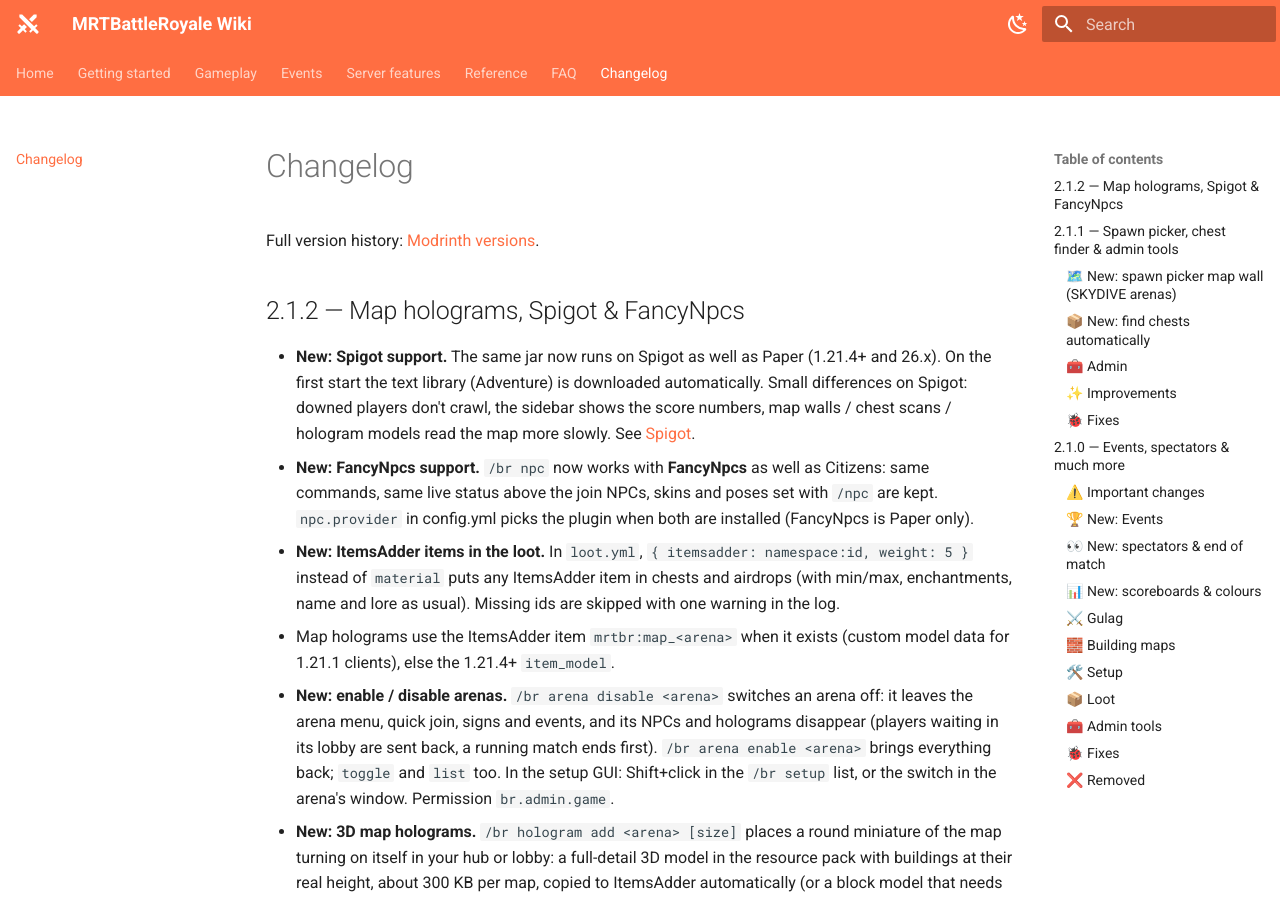
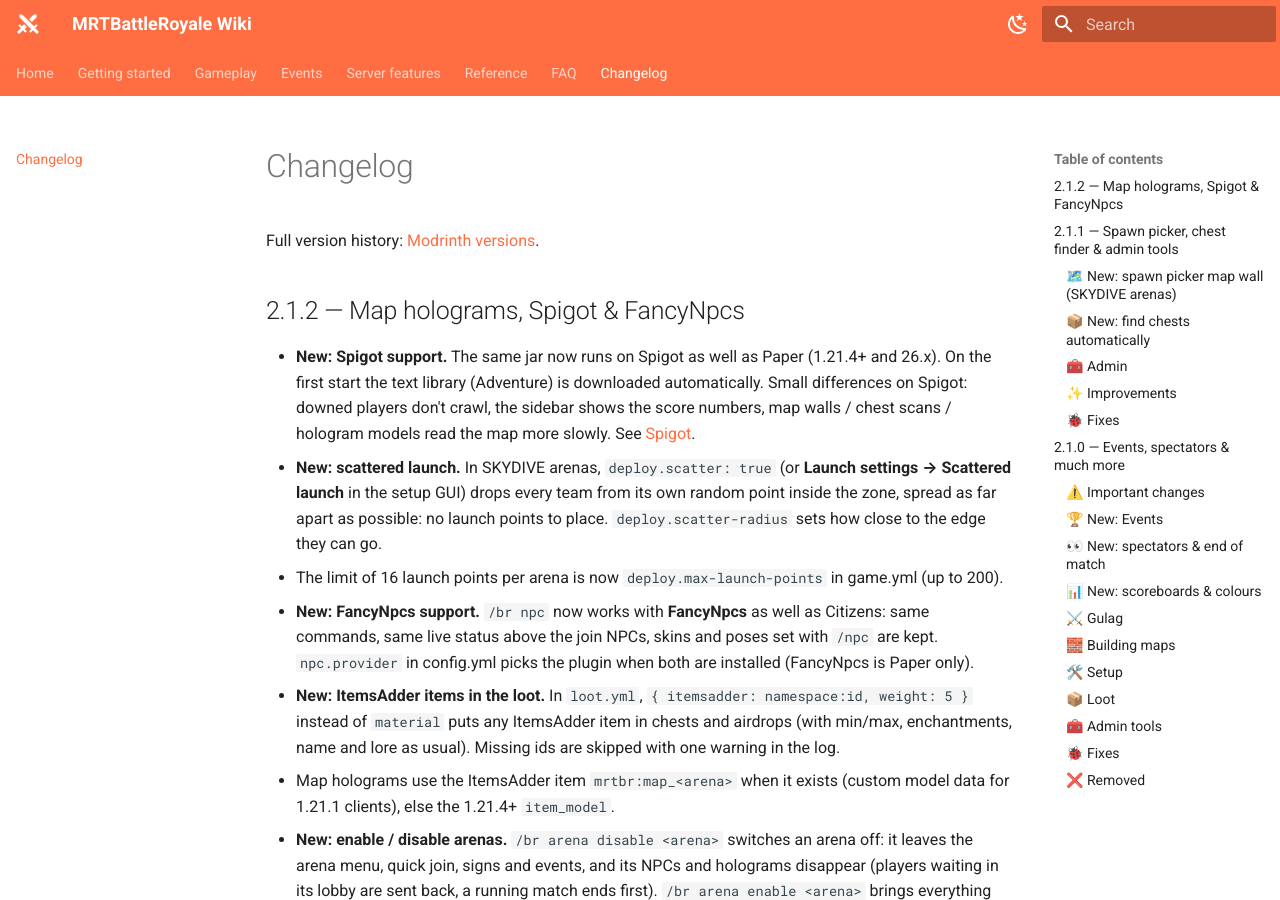
Before and after one commit to Giuseppe-Marco/mrtbattleroyale-wiki, an MkDocs documentation site: the page built from docs/changelog.md, in a window 1280 px wide and 900 px high. Built offline with MkDocs 1.6.1 and Material for MkDocs 9.7.7, drawn with Linux system fonts in a browser that asks for light colours.

Commit message:
Scattered launch and configurable launch point limit
Co-Authored-By: Claude Opus 5.5 <noreply@anthropic.com>

```diff
--- a/docs/changelog.md
+++ b/docs/changelog.md
@@ -5,6 +5,8 @@ Full version history: [Modrinth versions](https://modrinth.com/plugin/battleroya
 ## 2.1.2 — Map holograms, Spigot & FancyNpcs
 
 - **New: Spigot support.** The same jar now runs on Spigot as well as Paper (1.21.4+ and 26.x). On the first start the text library (Adventure) is downloaded automatically. Small differences on Spigot: downed players don't crawl, the sidebar shows the score numbers, map walls / chest scans / hologram models read the map more slowly. See [Spigot](getting-started/installation.md#spigot).
+- **New: scattered launch.** In SKYDIVE arenas, `deploy.scatter: true` (or **Launch settings → Scattered launch** in the setup GUI) drops every team from its own random point inside the zone, spread as far apart as possible: no launch points to place. `deploy.scatter-radius` sets how close to the edge they can go.
+- The limit of 16 launch points per arena is now `deploy.max-launch-points` in game.yml (up to 200).
 - **New: FancyNpcs support.** `/br npc` now works with **FancyNpcs** as well as Citizens: same commands, same live status above the join NPCs, skins and poses set with `/npc` are kept. `npc.provider` in config.yml picks the plugin when both are installed (FancyNpcs is Paper only).
 - **New: ItemsAdder items in the loot.** In `loot.yml`, `{ itemsadder: namespace:id, weight: 5 }` instead of `material` puts any ItemsAdder item in chests and airdrops (with min/max, enchantments, name and lore as usual). Missing ids are skipped with one warning in the log.
 - Map holograms use the ItemsAdder item `mrtbr:map_<arena>` when it exists (custom model data for 1.21.1 clients), else the 1.21.4+ `item_model`.
```
Also changed, not shown: docs/gameplay/match.md (+2 -1 lines), docs/getting-started/arena-settings.md (+2 -2 lines), docs/getting-started/configuration.md (+1 -1 lines), docs/getting-started/first-arena.md (+1 -1 lines).
